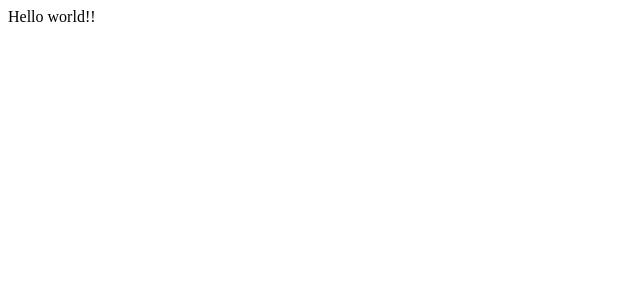
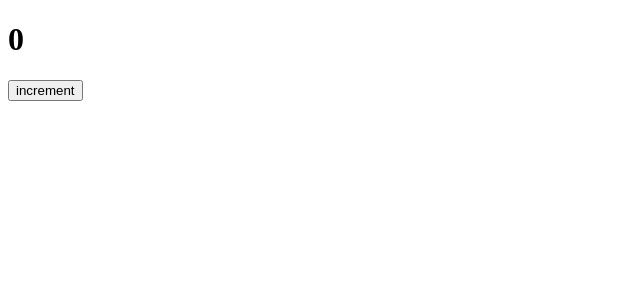
Before and after one commit to Dimaaasik/midcor, a React app: page / in a window 1280 px wide. Shown: the top 300 px of the page, without its empty margins (0-640 px from the left). Built offline with nearby package versions, Linux system fonts and the light colour scheme.

Commit message:
add react component for testing

```diff
--- /dev/null
+++ b/src/components/Counter.tsx
@@ -0,0 +1,16 @@
+import React, {useState} from 'react';
+
+export const Counter = () => {
+    const [count, setCount] = useState(0);
+
+    const increment = () => {
+      setCount(count + 1)
+    }
+
+    return (
+        <div>
+            <h1>{count}</h1>
+            <button onClick={increment}>increment</button>
+        </div>
+    );
+};
--- a/src/index.tsx
+++ b/src/index.tsx
@@ -1,6 +1,7 @@
 import {render} from "react-dom";
+import {Counter} from "./components/Counter";
 
 render(
-    <div>Hello world!! </div>,
+    <Counter/>,
     document.getElementById('root')
 )
```
